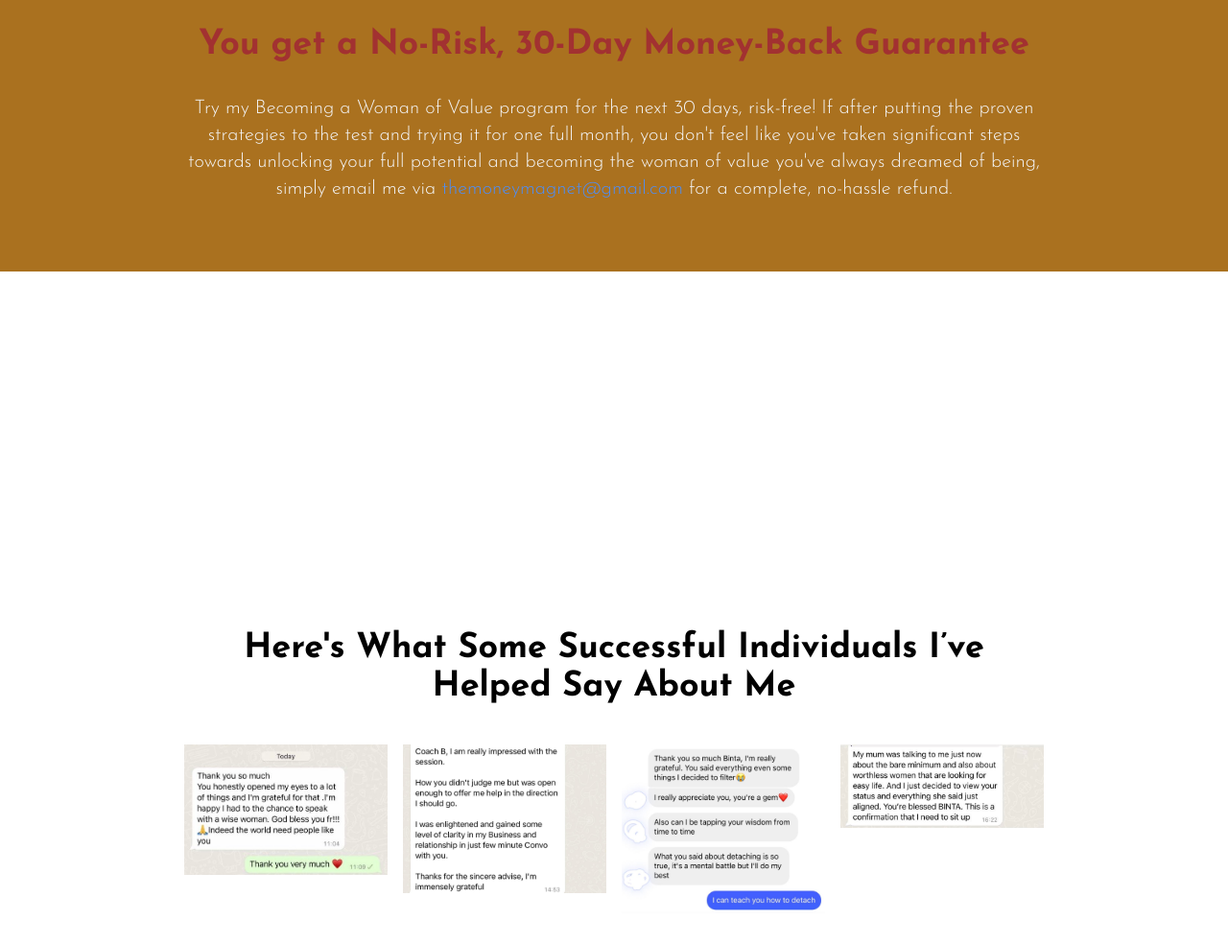
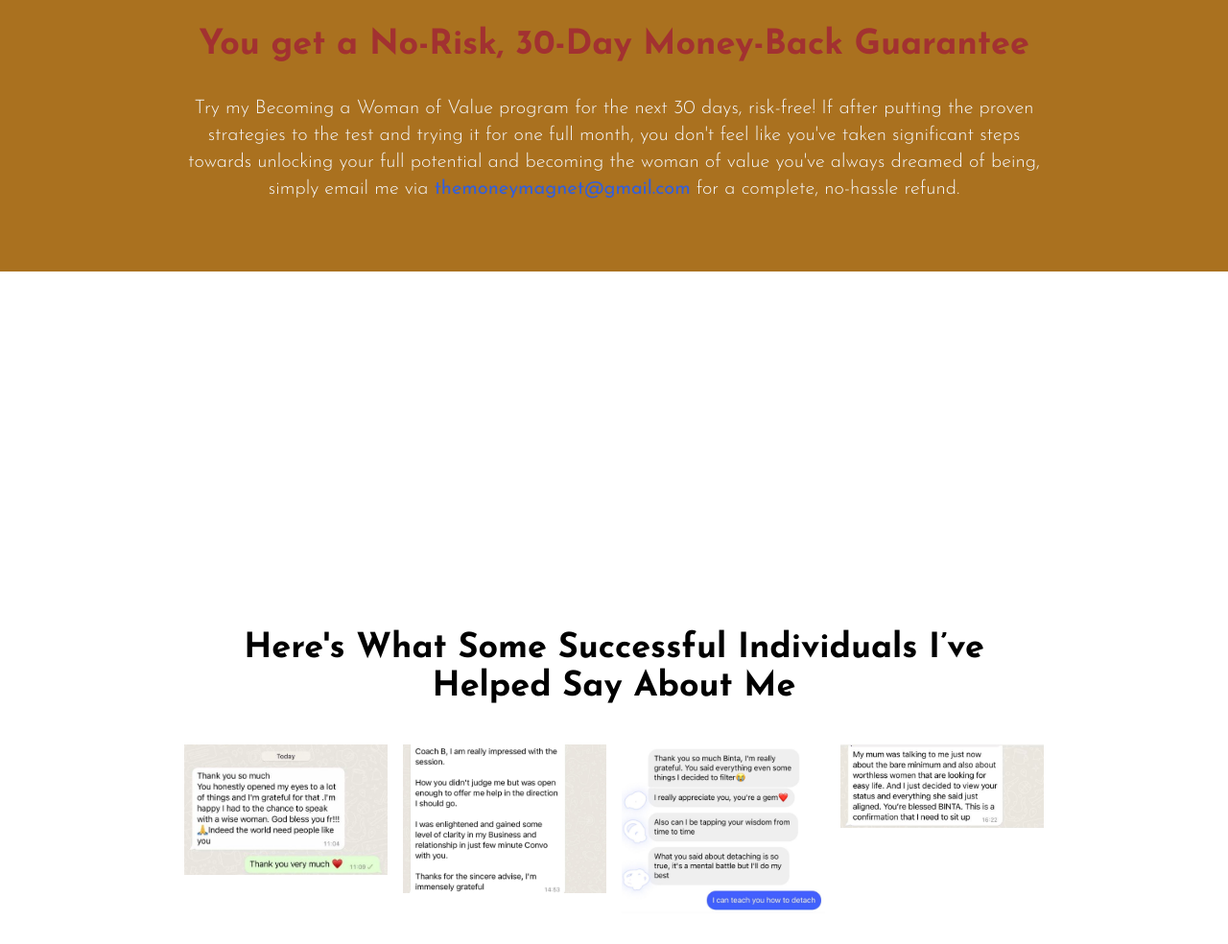
Before and after one commit to bintabulama/Binta-Bulama-v2, a website: page index.html in a window 1280 px wide. Shown: the part 7110-8094 px from the top of the page at 96% size. Drawn offline with nearby package versions, Linux system fonts and the light colour scheme.

Commit message:
Update index.html

```diff
--- a/index.html
+++ b/index.html
@@ -470,7 +470,7 @@
           test and trying it for one full month, you don't feel like you've
           taken significant steps towards unlocking your full potential
           and becoming the woman of value you've always dreamed of
-          being, simply email me via <a class="text-blue-500 hover:text-black" href="https://mail.google.com/mail/?to=themoneymagnet@gmail.com">
+          being, simply email me via <a class="text-blue-700 hover:text-black font-normal" href="https://mail.google.com/mail/?to=themoneymagnet@gmail.com">
           themoneymagnet@gmail.com</a> for a complete, no-hassle refund.
         </p>
       </div>
```
